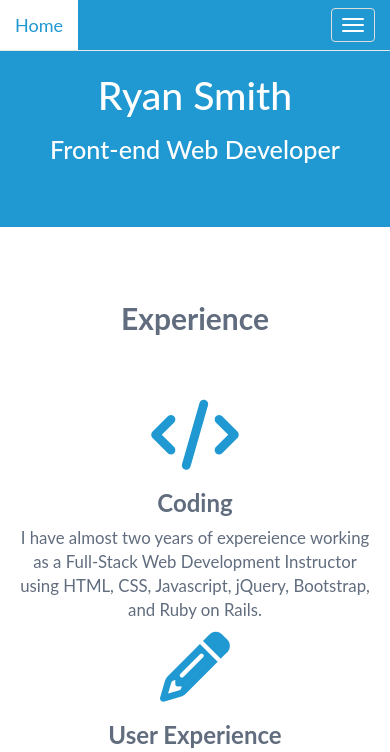
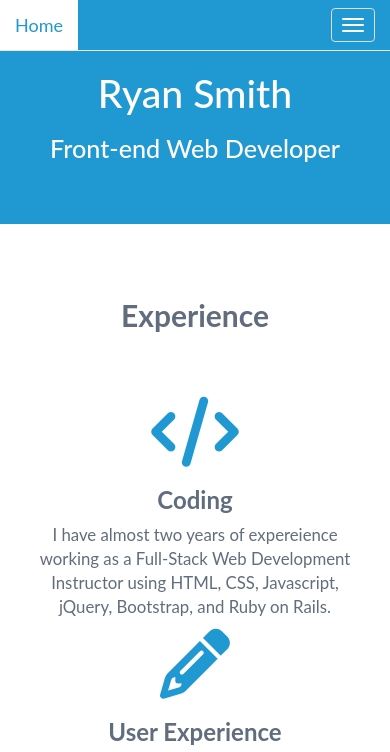
Before and after one commit to RyonSmyth/Portfolio, a plain HTML site: page index.html in a window 390 px wide. Shown: the top 752 px of the page. Drawn offline with Linux system fonts and the light colour scheme.

Commit message:
Fixed Responsive Issue

```diff
--- a/css/styles.css
+++ b/css/styles.css
@@ -8,9 +8,10 @@ body {
 	padding: 0 5%;
 }
 
-footer .container-fluid {
-	padding-left: 0px;
-	padding-right: 0px;
+
+.row {
+	margin-right: 0;
+	margin-left: 0;
 }
 
 .container h2 {
@@ -151,6 +152,10 @@ footer .container-fluid {
 }
 
 /* Footer Styles*/
+.footer  {
+	padding: 0px;
+}
+
 footer {
 	width: 100%;
 	background-color: #616D7E;
--- a/index.html
+++ b/index.html
@@ -36,8 +36,8 @@
    				</div><!-- End navbar-collapse -->
   			</div><!-- End container-fluid -->
 		</nav>
-		<header class="jumbotron jumbotron-fluid blue-background row">
-  			<div class="jumbotron-container col-sm-12">
+		<header class="jumbotron jumbotron-fluid blue-background">
+  			<div class="jumbotron-container">
     			<h1 >Ryan Smith</h1>
     			<h2 >Front-end Web Developer</h2>
   			</div> <!-- End Jumbotron-Container -->
@@ -148,11 +148,13 @@
 
 
 		</div> <!-- End Container -->
-		<footer class="container-fluid row">
+		<div class="container-fluid footer">
+			<footer class="row">
 				<div class="col-sm-12">
 			  		<p> &copy; Ryan Smith </p>
 			  	</div><!-- End Column -->
 			</footer><!-- End Footer -->
+		</div>
 
 
 		<!-- Javascript -->
```
Lines whose indentation alone changed are shown as unchanged.
